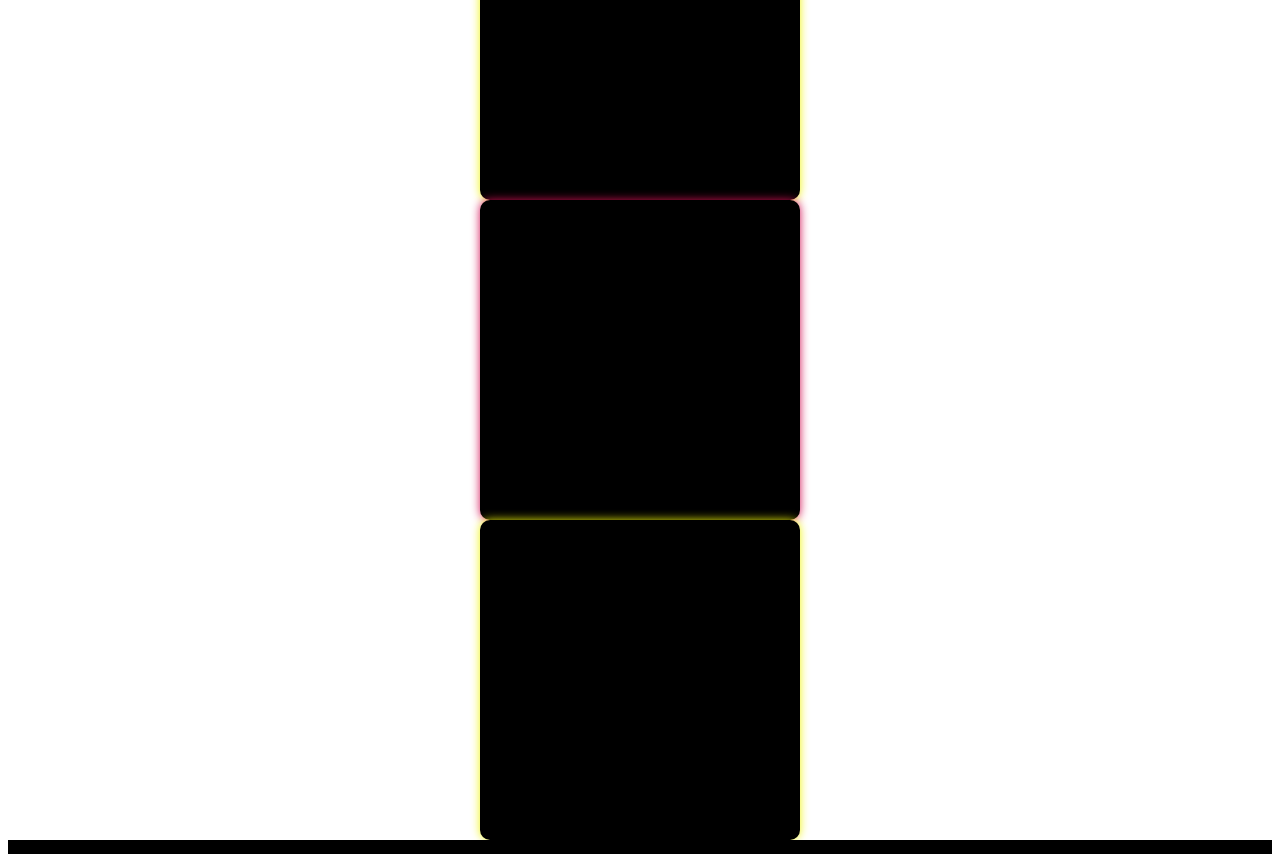
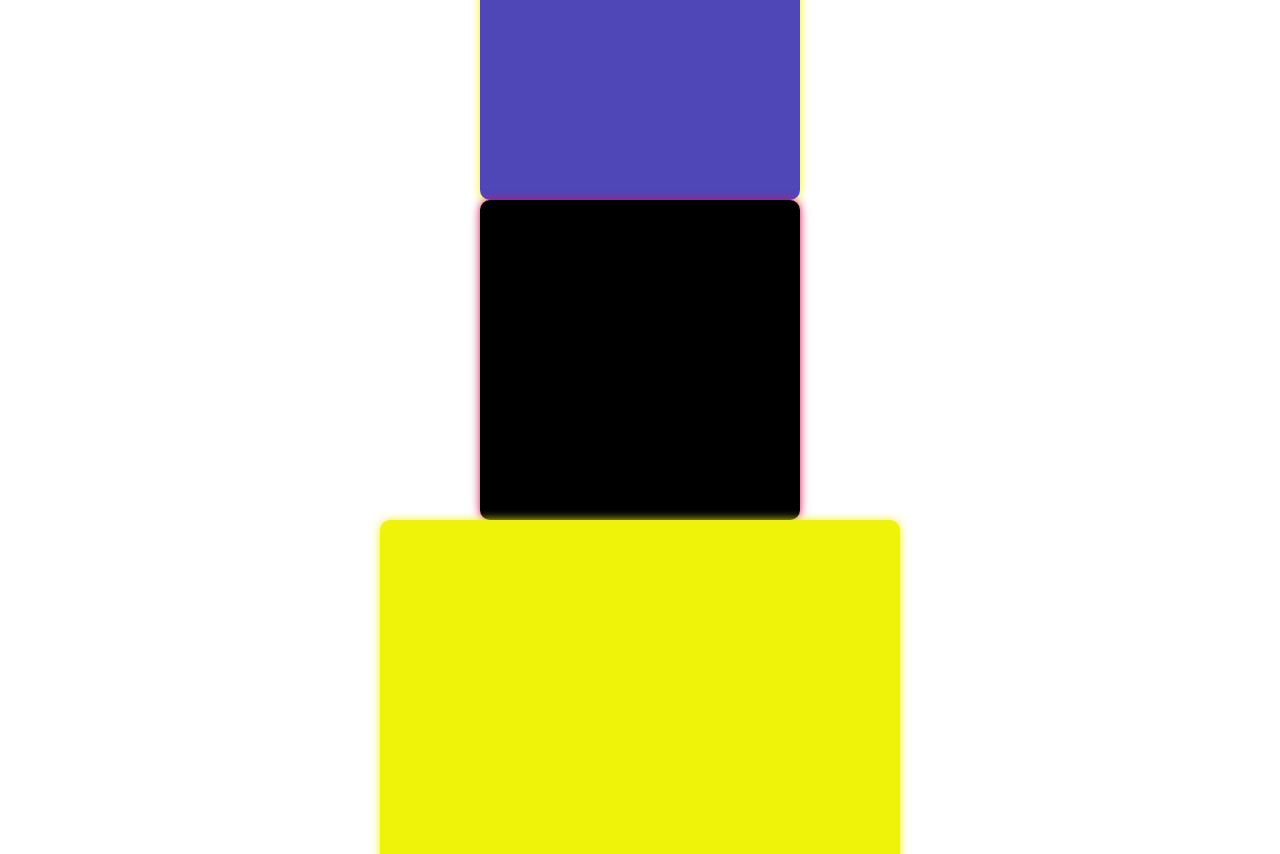
Before and after one commit to Vickmagar/Frontend_Pro, a plain HTML site: page Modulo_8.2/index.html in a window 1280 px wide. Shown: the part 448-1302 px from the top of the page. Drawn offline with Linux system fonts and the light colour scheme.

Commit message:
commit 14

```diff
--- a/Modulo_8.2/index.html
+++ b/Modulo_8.2/index.html
@@ -17,7 +17,7 @@
         <article></article>
         <article></article>
         <article class="three"></article>
-        <article></article>
+        <article class="conta"></article>
     </main>
    <footer>
         <article>
--- a/Modulo_8.2/styles/styles.scss
+++ b/Modulo_8.2/styles/styles.scss
@@ -1,10 +1,17 @@
-$mainColor: rgb(0, 0, 0);
+$mainColor: rgb(79, 70, 183);
 $fontFamily: "Rajdhani",Arial, Helvetica, sans-serif;
 $colorWhite: rgb(245, 245, 245);
 
 @mixin flexbox {
     display: flex;
     justify-content: space-between;
+}
+
+@mixin shadowC {
+    box-shadow: 0px 0px 10px rgb(239, 243, 9);
+    padding: 10px;
+    border-radius: 10px;
+    background-color: rgb(239, 243, 9);
 }
 
 @mixin shadowContainer($blur, $shadowColor, $bgColor) {
@@ -39,6 +46,14 @@ main{
         &.three {
             @include shadowContainer(10px, rgb(210, 16, 84), rgb(0, 0, 0));
         }
+
+        &.conta {
+            width: 500px;
+            height: 500px;
+            @include shadowC;
+        }
+
+
     }
 
 }
```
Also changed, not shown: Modulo_8.2/styles/styles.css, 1 other file.
